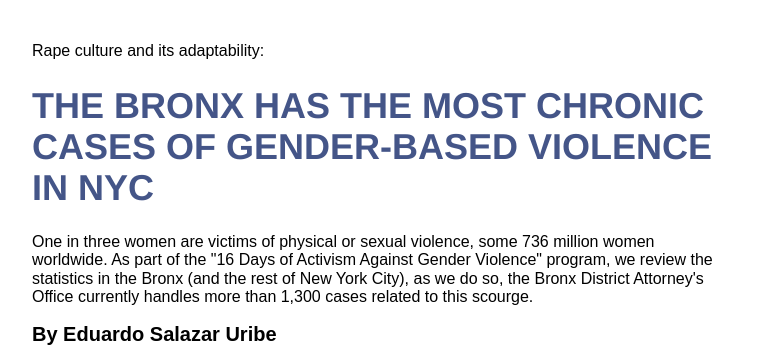
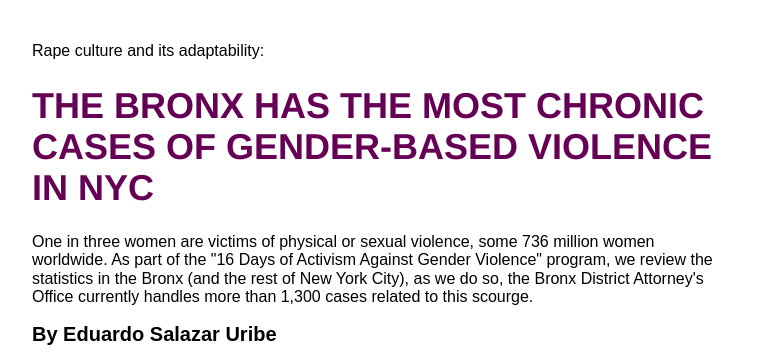
Before and after one commit to eduardosalazar51/genderviolence, a plain HTML site: page index.html in a window 1280 px wide. Shown: the top 360 px of the page, without its empty margins (258-1021 px from the left). Drawn offline with nearby package versions, Linux system fonts and the light colour scheme.

Commit message:
Update styles.css

```diff
--- a/styles.css
+++ b/styles.css
@@ -43,7 +43,7 @@ b {
 
 h1 {
     font-family: Helvetica, Sans-Serif;
-    color:#458;
+    color:#605;
     font-size: 36px;
     }
 
```
